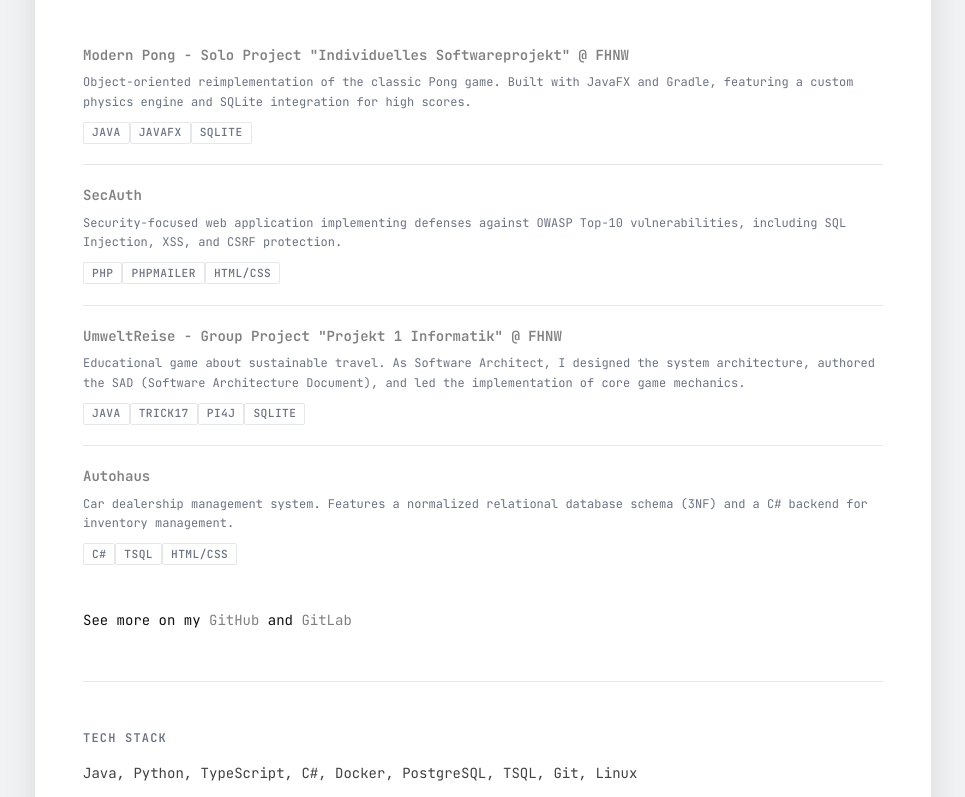
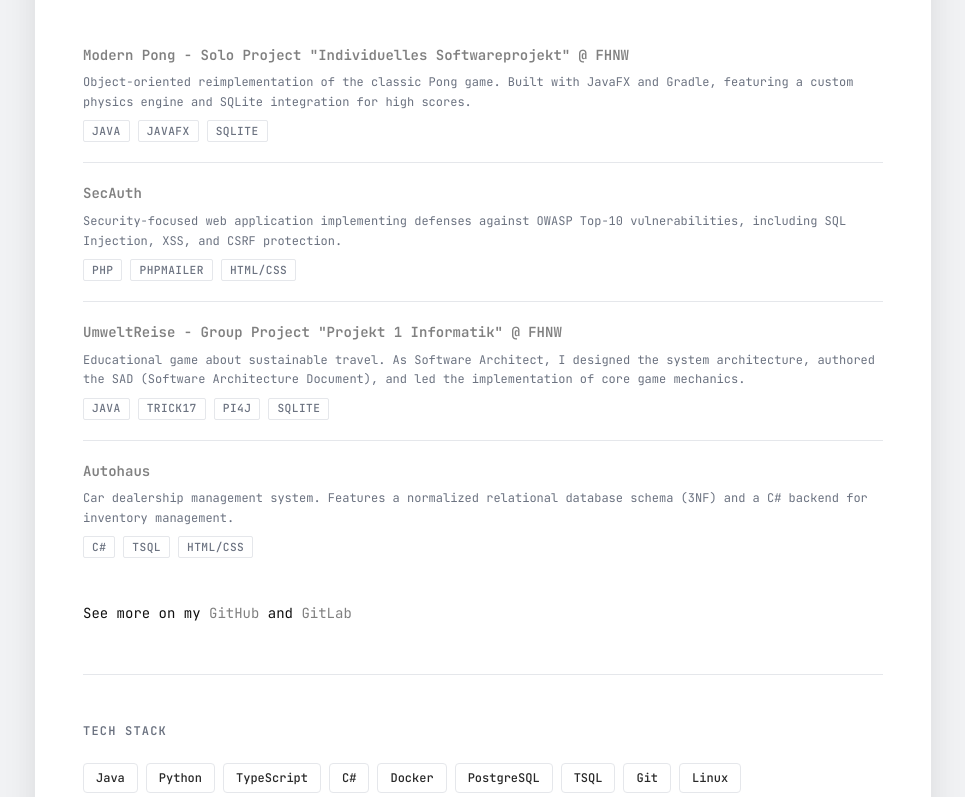
Before and after one commit to alperencodes/alperencodes.github.io, a Next.js app: page / in a window 1280 px wide. Shown: the part 463-1260 px from the top of the page, without its empty margins (157-1122 px from the left). Built offline with nearby package versions, Linux system fonts and the light colour scheme.

Commit message:
feat: enhance TechStack and ProjectTable components for improved layout and styling

```diff
--- a/src/components/ui/ProjectTable.tsx
+++ b/src/components/ui/ProjectTable.tsx
@@ -29,7 +29,7 @@ export default function ProjectTable() {
                         <p className={"text-xs leading-relaxed text-muted"}>
                             {project.description}
                         </p>
-                        <div>
+                        <div className={"flex flex-wrap gap-2"}>
                             {project.stack.map((tech) => (
                                 <span key={tech} className={"tag"}>
                                     {tech}
--- a/src/components/ui/TechStack.tsx
+++ b/src/components/ui/TechStack.tsx
@@ -3,12 +3,19 @@ import { skills } from "@/data/portfolio";
 export default function TechStack() {
     return (
         <section id="about">
-            <h2 className="text-xs font-semibold uppercase tracking-widest text-muted mb-4">
+            <h2 className="text-xs font-semibold uppercase tracking-widest text-muted mb-6">
                 Tech Stack
             </h2>
-            <p className="text-sm leading-relaxed text-ink/80">
-                {skills.join(", ")}
-            </p>
+            <div className="flex flex-wrap gap-2">
+                {skills.map((skill) => (
+                    <span
+                        key={skill}
+                        className="px-3 py-1.5 text-xs font-medium border border-border rounded bg-white/50 text-ink/90 hover:border-muted transition-colors cursor-default"
+                    >
+                        {skill}
+                    </span>
+                ))}
+            </div>
         </section>
     );
 }
```
